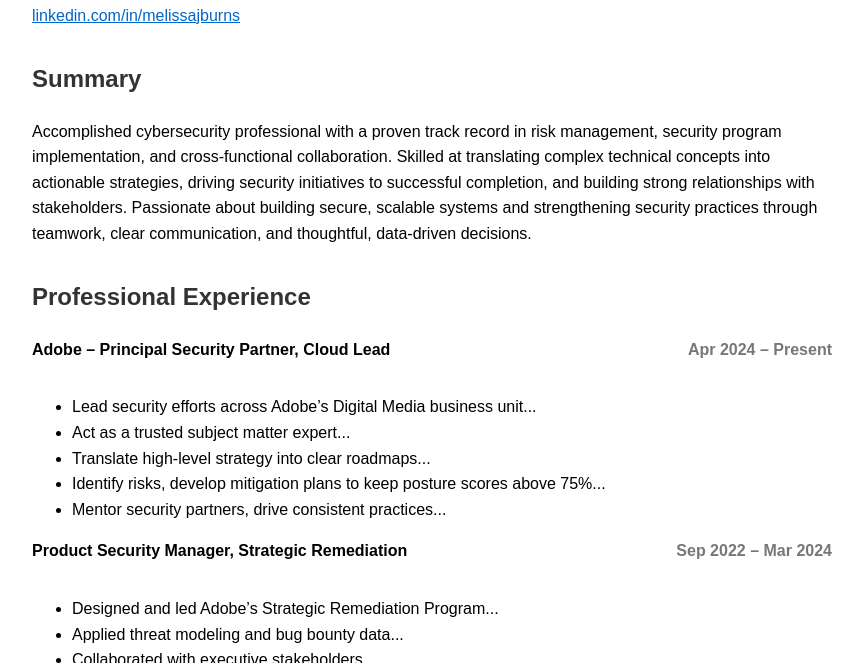
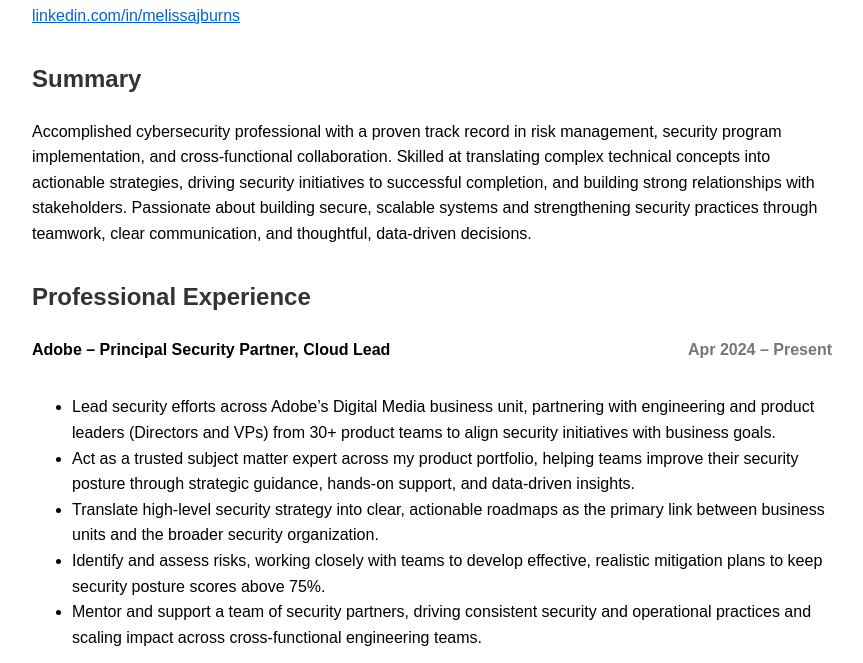
Before and after one commit to woimoli1979/MB2025Resume.github.io, a plain HTML site: page index.html in a window 1280 px wide. Shown: the part 134-797 px from the top of the page, without its empty margins (208-1071 px from the left). Drawn offline with Linux system fonts and the light colour scheme.

Commit message:
Update index.html
added text

```diff
--- a/index.html
+++ b/index.html
@@ -53,11 +53,11 @@
     <p class="job-title">Adobe – Principal Security Partner, Cloud Lead <span class="date">Apr 2024 – Present</span></p>
     <div class="clear"></div>
     <ul>
-      <li>Lead security efforts across Adobe’s Digital Media business unit...</li>
-      <li>Act as a trusted subject matter expert...</li>
-      <li>Translate high-level strategy into clear roadmaps...</li>
-      <li>Identify risks, develop mitigation plans to keep posture scores above 75%...</li>
-      <li>Mentor security partners, drive consistent practices...</li>
+      <li>Lead security efforts across Adobe’s Digital Media business unit, partnering with engineering and product leaders (Directors and VPs) from 30+ product teams to align security initiatives with business goals.</li>
+      <li>Act as a trusted subject matter expert across my product portfolio, helping teams improve their security posture through strategic guidance, hands-on support, and data-driven insights.</li>
+      <li>Translate high-level security strategy into clear, actionable roadmaps as the primary link between business units and the broader security organization.</li>
+      <li>Identify and assess risks, working closely with teams to develop effective, realistic mitigation plans to keep security posture scores above 75%.</li>
+      <li>Mentor and support a team of security partners, driving consistent security and operational practices and scaling impact across cross-functional engineering teams.</li>
     </ul>
 
     <p class="job-title">Product Security Manager, Strategic Remediation <span class="date">Sep 2022 – Mar 2024</span></p>
```
